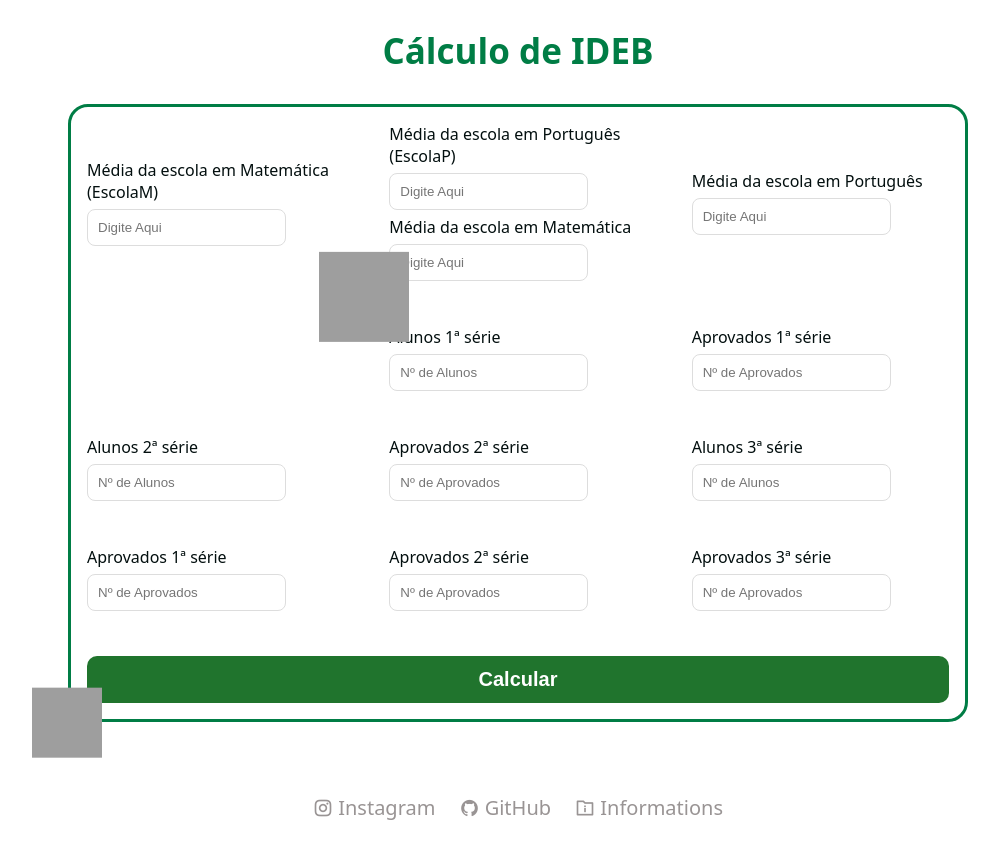
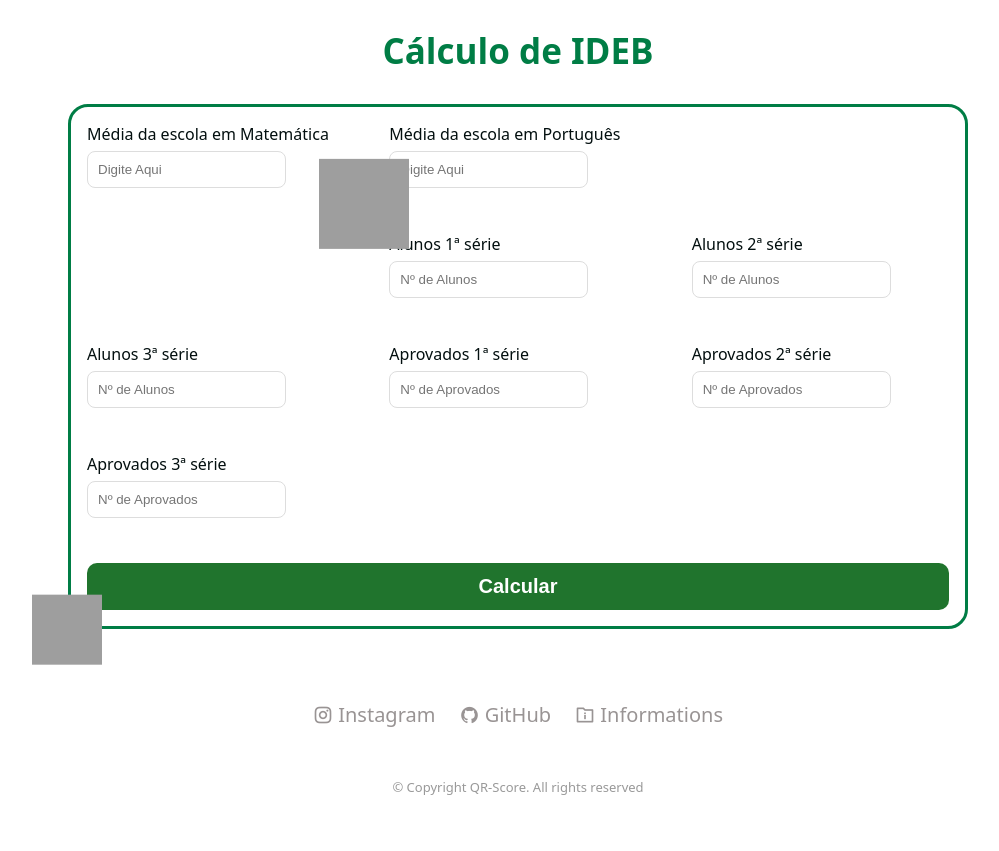
Before and after one commit to RGS378/CIM, a Flask app: page / in a window 1280 px wide. Shown: the part 550-1401 px from the top of the page, without its empty margins (122-1121 px from the left). After the commit the page ends 1345 px from the top, so only its background shows below. Run offline with Flask 3, Linux system fonts and the light colour scheme; some libraries are stand-ins or nearby versions; grey boxes are pictures that could not be loaded.

Commit message:
update index.html
Ajeita a caixa!

Co-Authored-By: Gabriel <175728800+Gabriel151324@users.noreply.github.com>

```diff
--- a/templates/index.html
+++ b/templates/index.html
@@ -296,19 +296,15 @@
        <form method="POST" action="/">
               <!-- Médias da escola -->
               <label class="Mat">
-                     Média da escola em Matemática (EscolaM)
-                     <input type="text" name="EscolaM" placeholder="Digite Aqui" step="0.01" required />
-              </label>
-              <label class="Port">
-                     Média da escola em Português (EscolaP)
-                     <input type="text" name="EscolaP" placeholder="Digite Aqui" step="0.01" required />
-
                      Média da escola em Matemática
                      <input type="number" name="EscolaM" placeholder="Digite Aqui" step="0.01" required />
               </label>
               <label class="Port">
                      Média da escola em Português
                      <input type="number" name="EscolaP" placeholder="Digite Aqui" step="0.01" required />
+
+              </label>
+              <label class="Port">
 
               </label>
 
@@ -321,20 +317,9 @@
                      <input type="text" name="Alunos1" placeholder="Nº de Alunos" step="0.01" required />
               </label>
 
-
-              <label class="Aprov">
-                     Aprovados 1ª série
-                     <input type="text" name="Aprov1" placeholder="Nº de Aprovados" step="0.01" required />
-              </label>
-
               <label class="Salas">
                      Alunos 2ª série
                      <input type="text" name="Alunos2" placeholder="Nº de Alunos" step="0.01" required />
-              </label>
-
-              <label class="Aprov">
-                     Aprovados 2ª série
-                     <input type="text" name="Aprov2" placeholder="Nº de Aprovados" step="0.01" required />
               </label>
 
               <label class="Salas">
```
